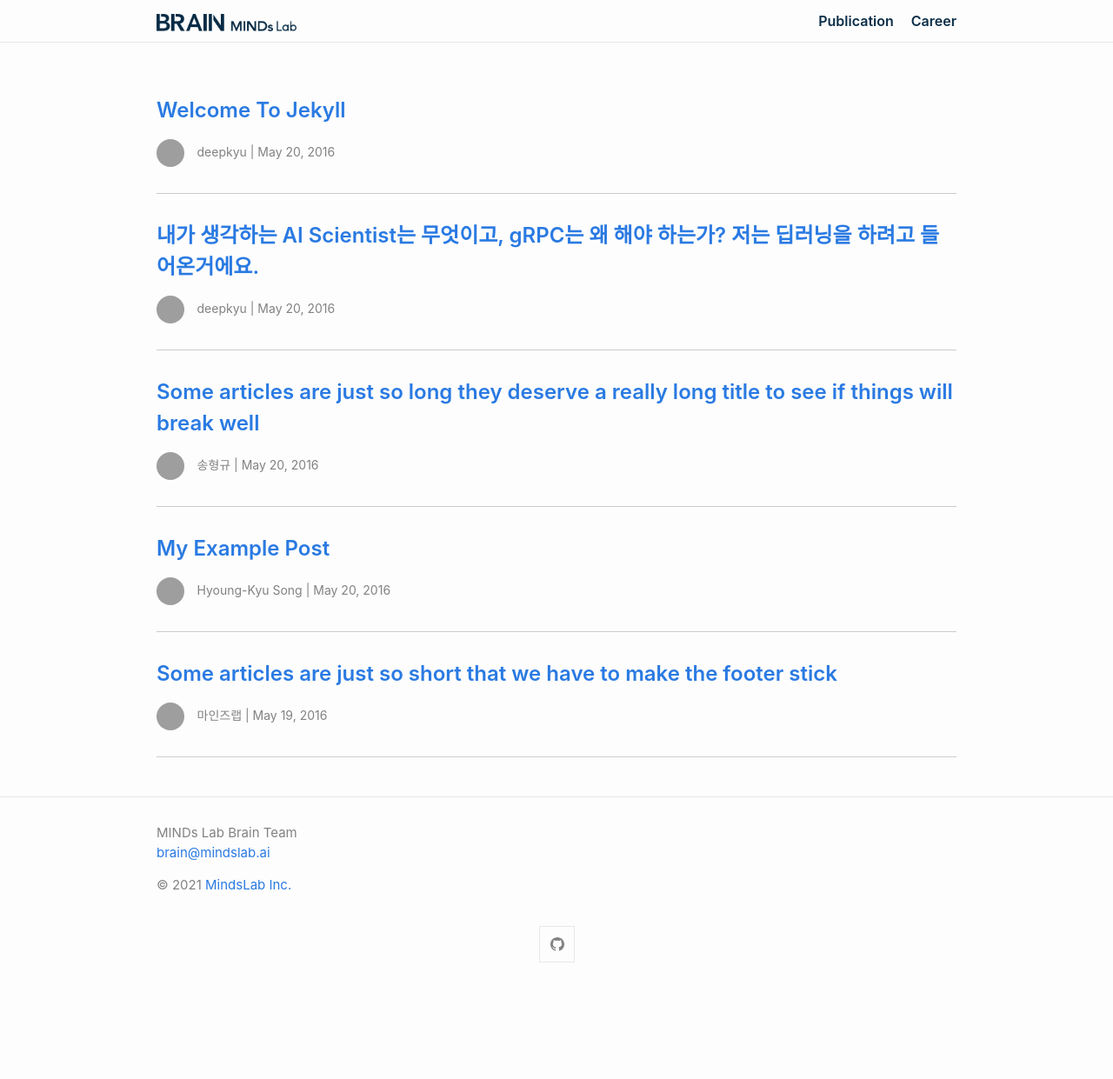
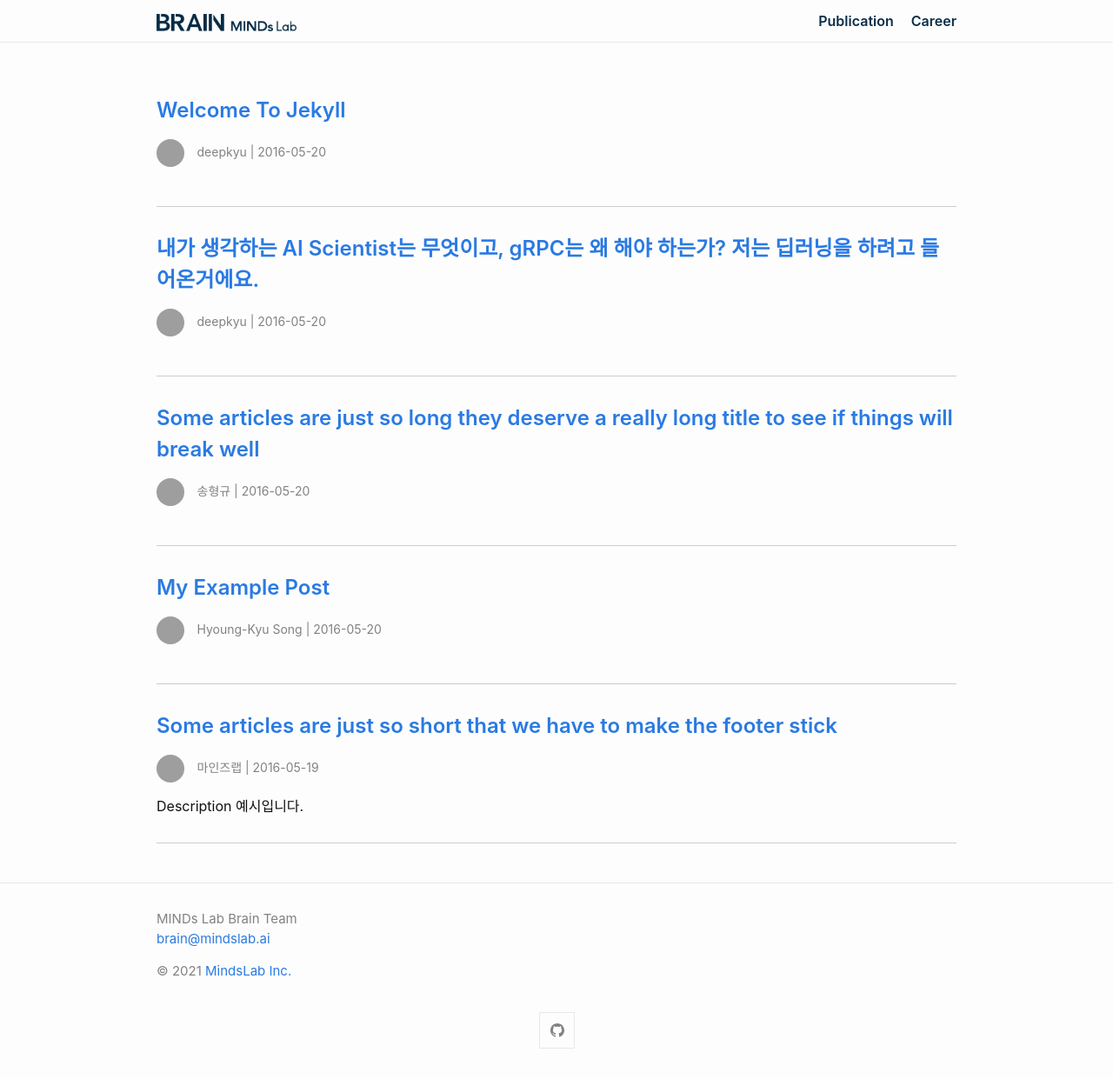
Before and after one commit to maum-ai/maum-ai.github.io, a Jekyll site: the page built from index.md, in a window 1280 px wide. Shown: the whole page at 87% size. Built offline with Jekyll 4.4.1, drawn with Linux system fonts in a browser that asks for light colours; some web fonts are replaced; before the commit the page ends 1142 px from its top, so only the background shows below that; grey boxes are pictures that could not be loaded.

Commit message:
add post description

```diff
--- a/_config.yml
+++ b/_config.yml
@@ -12,7 +12,7 @@ show_excerpts: false # set to true to show excerpts on the homepage
 # Minima date format
 # refer to https://shopify.github.io/liquid/filters/date/ if you want to customize this
 minima:
-  date_format: "%b %-d, %Y"
+  date_format: "%Y-%m-%d"
 
   # generate social links in footer
   social_links:
--- a/_layouts/home.html
+++ b/_layouts/home.html
@@ -35,7 +35,9 @@ layout: default
           <img class="avatar avatar-small" src="https://avatars.githubusercontent.com/{{ github-id | default: "mindslab-ai" }}?s=40" alt={{ github-id | default: "mindslab-ai" }} srcset="https://avatars.githubusercontent.com/{{ github-id | default: "mindslab-ai" }}?s=40 1x, https://avatars.githubusercontent.com/{{ github-id | default: "mindslab-ai" }}?s=80 2x, https://avatars.githubusercontent.com/{{ github-id | default: "mindslab-ai" }}?s=120 3x, https://avatars.githubusercontent.com/{{ github-id | default: "mindslab-ai" }}?s=160 4x" width="32" height="32" />
         </a>
         <span class="post-meta">{{ post.author | escape }} | {{ post.date | date: date_format }}</span>
-
+        <div class="post-description">
+          <span>{{ post.description | escape }}</span>
+        <div>
         {%- if site.show_excerpts -%}
           {{ post.excerpt }}
         {%- endif -%}
--- a/_posts/2016-05-19-super-short-article.md
+++ b/_posts/2016-05-19-super-short-article.md
@@ -1,6 +1,7 @@
 ---
 layout: post
 title: "Some articles are just so short that we have to make the footer stick"
+description: "Description 예시입니다."
 categories: misc
 author: 마인즈랩
 github: deepkyu
--- a/_sass/minima/custom-styles.scss
+++ b/_sass/minima/custom-styles.scss
@@ -6,3 +6,7 @@
     border-radius: 50%;
     margin-right: 10px;
 }
+
+.post-description {
+    padding-top: $spacing-unit * 0.5;
+}
```
